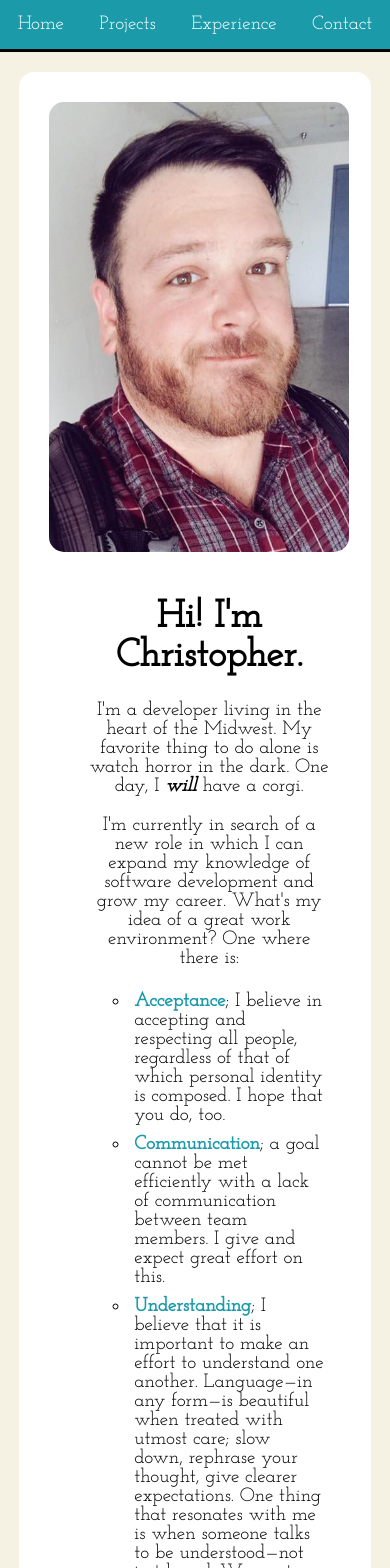
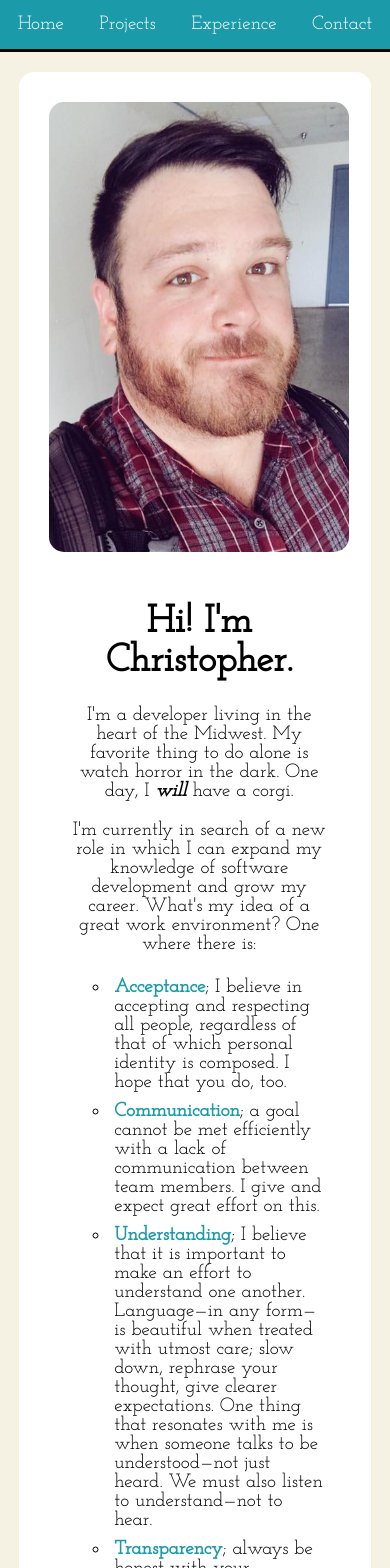
Before and after one commit to cperault/career-portfolio, a React (Create React App) app: page / in a window 390 px wide. Shown: the top 1568 px of the page. Built offline with nearby package versions, Linux system fonts and the light colour scheme.

Commit message:
Adjusted spacing on landing page.

```diff
--- a/src/Styling/aesthetic.css
+++ b/src/Styling/aesthetic.css
@@ -154,7 +154,6 @@ body {
 }
 
 .landing-body-bio {
-    margin-left: 20px;
     padding: 20px;
 }
 
@@ -209,7 +208,7 @@ body {
         padding-bottom: 0px;
     }
     .landing-body-bio {
-        margin-top: 20px;
+        margin-top: 25px;
         padding-top: 0px;
         padding-bottom: 0px;
     }
```
